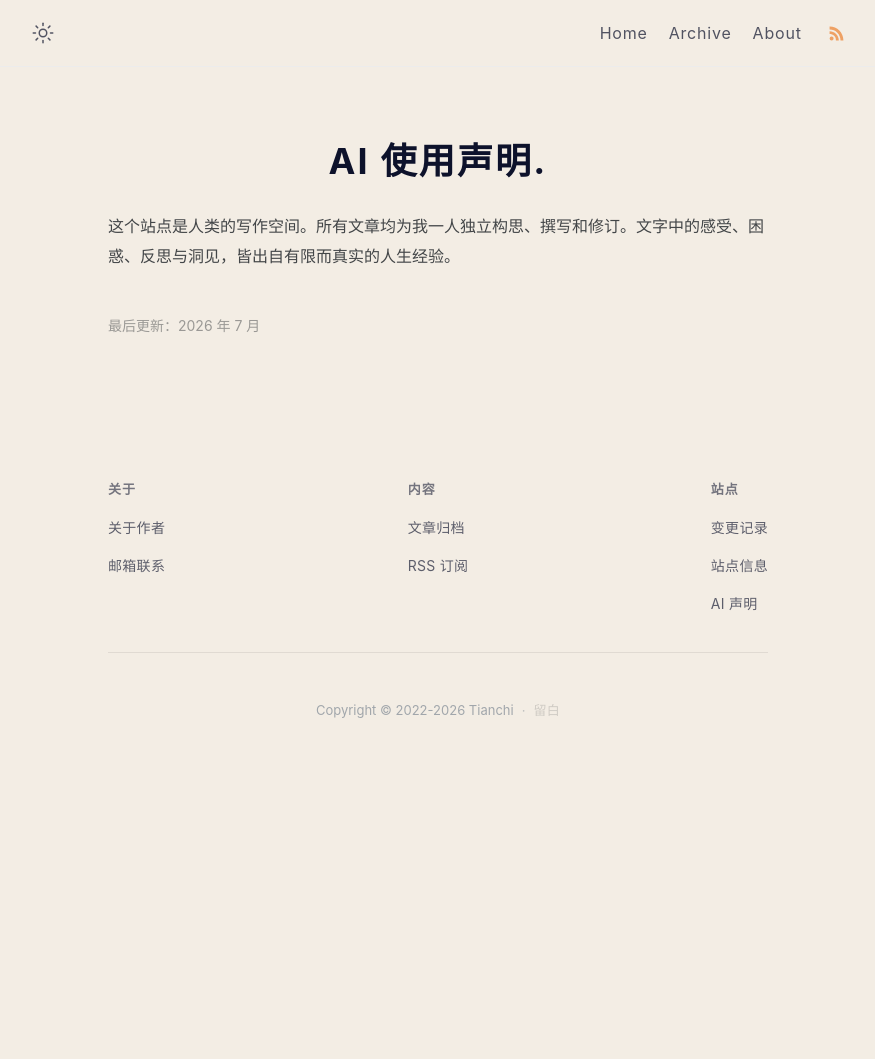
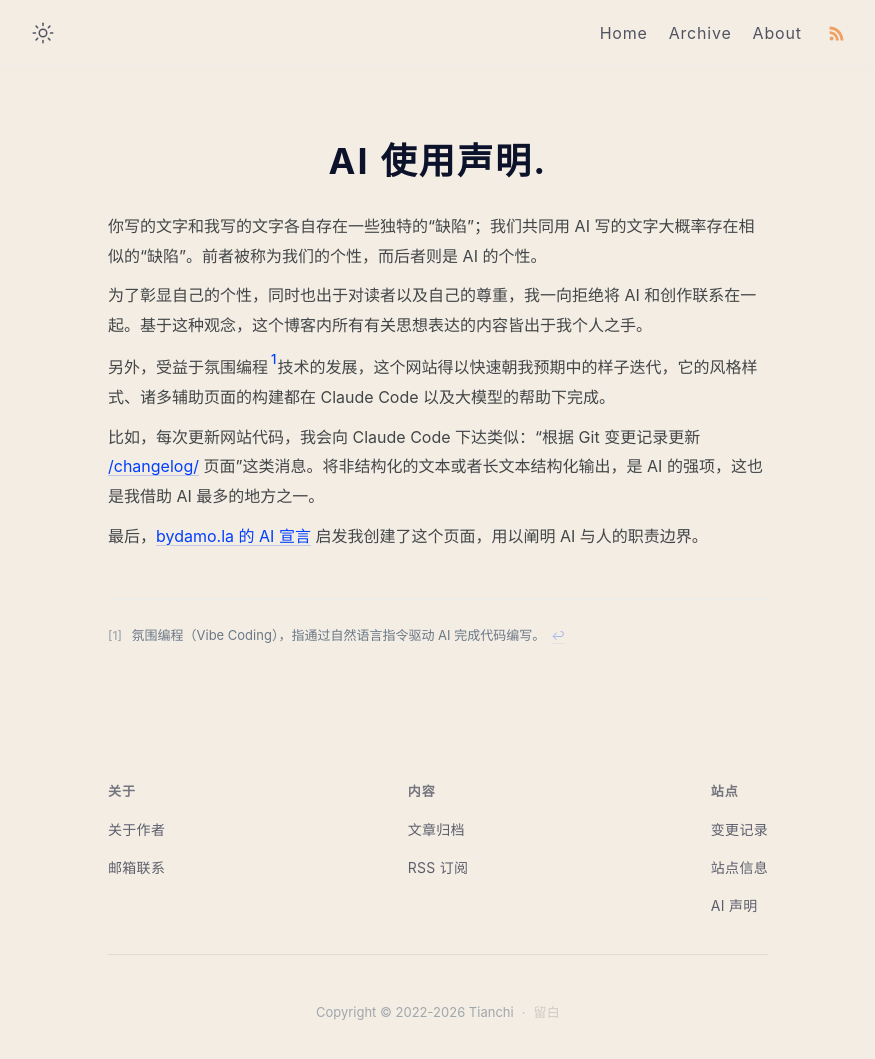
Before and after one commit to gaotianchi/gaotianchi.github.io, a Jekyll site: the page built from _pages/ai.md, in a window 1280 px wide. Shown: the whole page, without its empty margins (202-1077 px from the left). Built offline with Jekyll 4.4.1, drawn with Linux system fonts in a browser that asks for light colours; before the commit the page ends 900 px from its top, so only the background shows below that.

Commit message:
docs(pages): 重写 AI 使用声明页面，阐明 AI 与人的职责边界
明确拒绝 AI 参与思想创作，同时坦承氛围编程辅助网站建设，并感谢 bydamo.la 的启发。

```diff
--- a/_pages/ai.md
+++ b/_pages/ai.md
@@ -2,9 +2,17 @@
 title: AI 使用声明
 permalink: /ai/
 layout: page
-description: 这个网站如何使用人工智能。
+description: 阐明 AI 与人的职责边界。
 ---
 
-这个站点是人类的写作空间。所有文章均为我一人独立构思、撰写和修订。文字中的感受、困惑、反思与洞见，皆出自有限而真实的人生经验。
+你写的文字和我写的文字各自存在一些独特的“缺陷”；我们共同用 AI 写的文字大概率存在相似的“缺陷”。前者被称为我们的个性，而后者则是 AI 的个性。
 
-<small style="display:block; margin-top: 3em; opacity: 0.5;">最后更新：2026 年 7 月</small>
+为了彰显自己的个性，同时也出于对读者以及自己的尊重，我一向拒绝将 AI 和创作联系在一起。基于这种观念，这个博客内所有有关思想表达的内容皆出于我个人之手。
+
+另外，受益于氛围编程[^1]技术的发展，这个网站得以快速朝我预期中的样子迭代，它的风格样式、诸多辅助页面的构建都在 Claude Code 以及大模型的帮助下完成。
+
+比如，每次更新网站代码，我会向 Claude Code 下达类似：“根据 Git 变更记录更新 [/changelog/](/changelog/) 页面”这类消息。将非结构化的文本或者长文本结构化输出，是 AI 的强项，这也是我借助 AI 最多的地方之一。
+
+最后，[bydamo.la 的 AI 宣言](https://www.bydamo.la/p/ai-manifesto) 启发我创建了这个页面，用以阐明 AI 与人的职责边界。
+
+[^1]: 氛围编程（Vibe Coding），指通过自然语言指令驱动 AI 完成代码编写。
```
